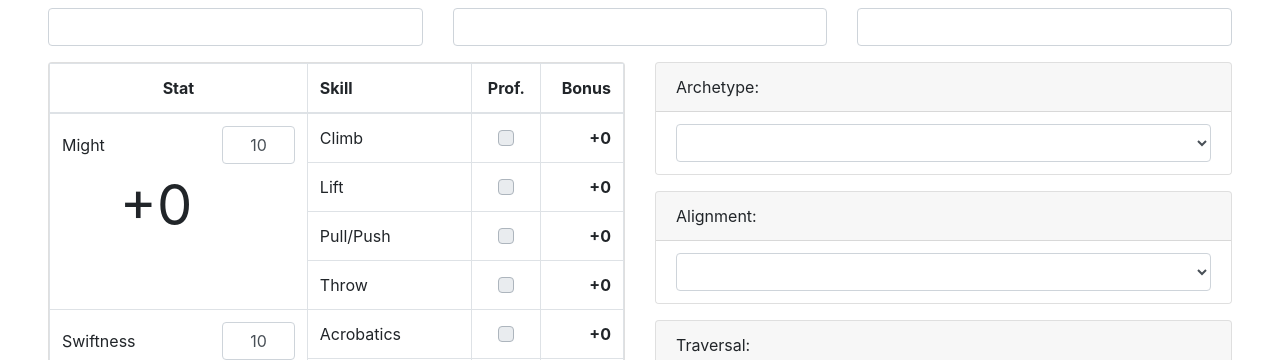
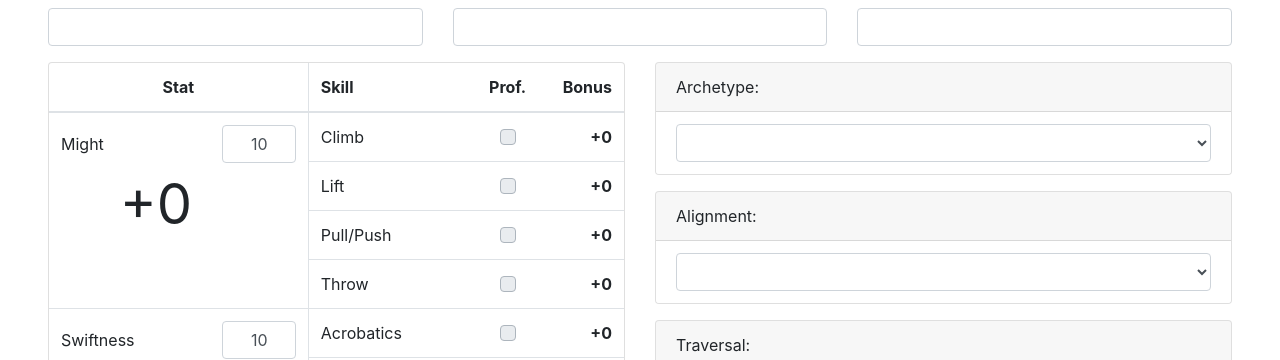
Before and after one commit to ISmarsh/Paragon-RPG, an Angular app: page / in a window 1280 px wide. Shown: the part 287-647 px from the top of the page. Built offline with nearby package versions, Linux system fonts and the light colour scheme.

Commit message:
Fixed up the borders in the Stat/Skill table.

```diff
--- a/src/app/app.component.html
+++ b/src/app/app.component.html
@@ -88,19 +88,19 @@
 <div class="row">
   <div class="col-md-8 col-lg-6">
     <div class="card form-group">
-      <table class="table table-bordered text-center mb-0">
-        <thead>
+      <table class="table text-center mb-0">
+        <thead class="border-top-0">
           <tr>
-            <th scope="col">Stat</th>
-            <th scope="col" class="text-left">Skill</th>
-            <th scope="col">Prof.</th>
-            <th scope="col" class="text-right">Bonus</th>
+            <th scope="col" class="border-top-0 border-right">Stat</th>
+            <th scope="col" class="border-top-0 text-left">Skill</th>
+            <th scope="col" class="border-top-0">Prof.</th>
+            <th scope="col" class="border-top-0 text-right">Bonus</th>
           </tr>
         </thead>
         <tbody>
           <ng-container *ngFor="let stat of stats; index as i">
             <tr *ngFor="let skill of skillMap[stat.name]; index as j">
-              <td *ngIf="j === 0" [attr.rowspan]="skillMap[stat.name].length">
+              <td *ngIf="j === 0" [attr.rowspan]="skillMap[stat.name].length" class="border-right">
                 <div class="row">
                   <label for="stat{{i}}" class="col-sm-8 col-form-label text-sm-left">
                     {{stat.name}}
```
Also changed, not shown: 5 other files (tests, documents, lock files or other folders).
